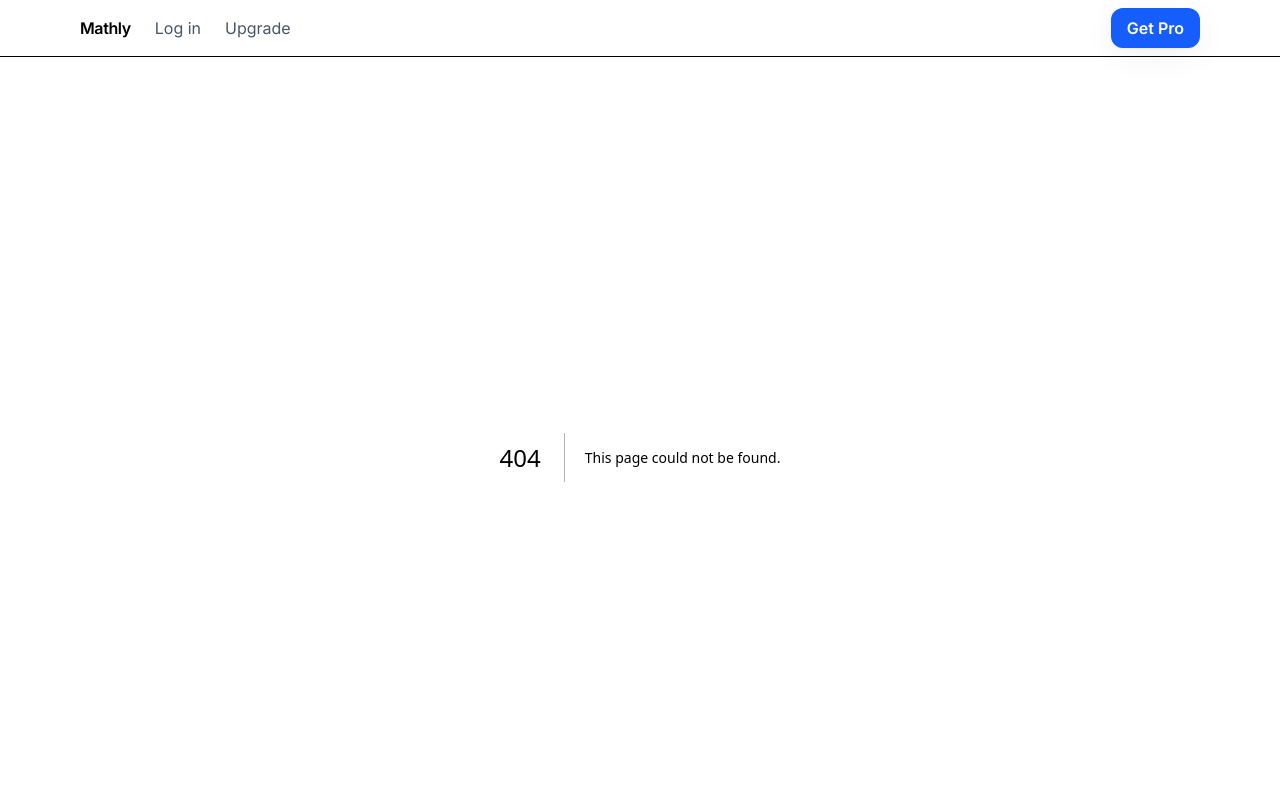
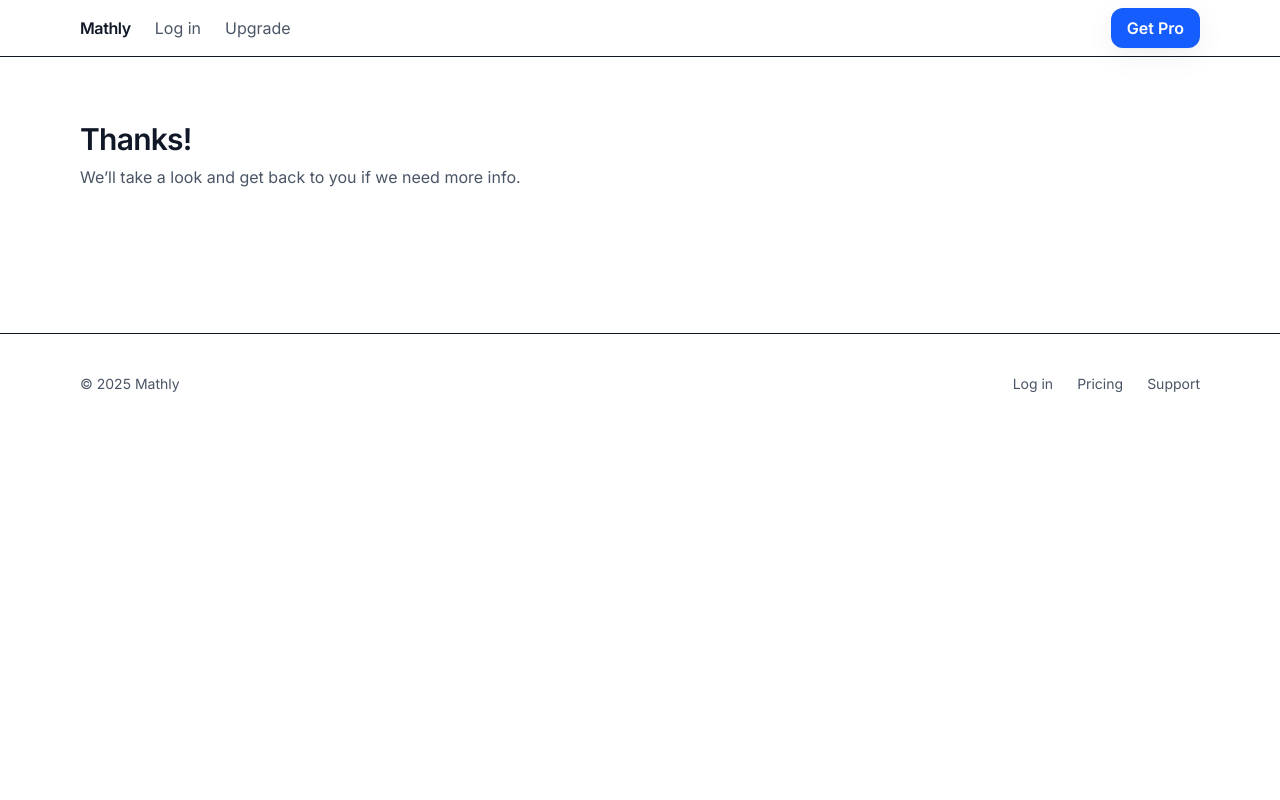
Before and after one commit to R812-coder/mathly-web, a Next.js app: page /support/thanks in a window 1280 px wide. Before the commit this address had no page. Shown: the top 800 px of the page. Built offline with nearby package versions, Linux system fonts and the light colour scheme.

Commit message:
support pages: client component + robust ctx parsing; fix layout head

```diff
--- a/app/layout.js
+++ b/app/layout.js
@@ -14,9 +14,9 @@ export default function RootLayout({ children }) {
   return (
     <html lang="en">
       <head>
-        {/* Perf: Stripe preconnects */}
-        <link rel="preconnect" href="https://checkout.stripe.com" crossOrigin="" />
-        <link rel="preconnect" href="https://js.stripe.com" crossOrigin="" />
+        {/* Optional: tiny perf win for Stripe */}
+        <link rel="preconnect" href="https://checkout.stripe.com" />
+        <link rel="preconnect" href="https://js.stripe.com" />
       </head>
       <body className={`${inter.className} antialiased bg-white text-gray-900`}>
         {/* Top nav */}
@@ -46,9 +46,7 @@ export default function RootLayout({ children }) {
               <div className="flex gap-6">
                 <Link className="hover:text-gray-900" href="/login">Log in</Link>
                 <Link className="hover:text-gray-900" href="/checkout/success">Pricing</Link>
-                <Link className="hover:text-gray-900" href="/support/bug">Report a bug</Link>
-                <Link className="hover:text-gray-900" href="/support/feature">Request a feature</Link>
-                <a className="hover:text-gray-900" href="mailto:support@mathly.app">Support</a>
+                <a className="hover:text-gray-900" href="mailto:support@getmathly.com">Support</a>
               </div>
             </div>
           </div>
--- a/app/support/page.jsx
+++ b/app/support/page.jsx
@@ -1,19 +1,99 @@
-// app/support/page.jsx
-import { redirect, notFound } from "next/navigation";
+"use client";
 
-export const dynamic = "force-dynamic"; // this page depends on searchParams
+import { useMemo, useState } from "react";
+import { useSearchParams } from "next/navigation";
 
-export default function SupportRouter({ searchParams }) {
-  const type = (searchParams?.type || "bug").toString();
+export default function SupportPage() {
+  const sp = useSearchParams();
 
-  // keep other query params (e.g., ctx) on the redirect
-  const sp = new URLSearchParams(searchParams);
-  sp.delete("type");
-  const qs = sp.toString();
-  const suffix = qs ? `?${qs}` : "";
+  const type = (sp.get("type") === "feature" ? "feature" : "bug");
+  const [email, setEmail] = useState("");
 
-  if (type === "bug") redirect(`/support/bug${suffix}`);
-  if (type === "feature") redirect(`/support/feature${suffix}`);
+  const context = useMemo(() => {
+    const raw = sp.get("ctx");
+    if (!raw) return "";
+    try {
+      // ctx might be urlencoded JSON or a plain string
+      const dec = decodeURIComponent(raw);
+      const obj = JSON.parse(dec);
+      return JSON.stringify(obj, null, 2);
+    } catch {
+      try { return decodeURIComponent(raw); } catch { return raw; }
+    }
+  }, [sp]);
 
-  notFound();
+  const [desc, setDesc] = useState("");
+
+  const subject = type === "feature" ? "Feature request" : "Bug report";
+  const mailto = useMemo(() => {
+    const to = "support@getmathly.com";
+    const body = [
+      `Type: ${subject}`,
+      email ? `Email: ${email}` : "",
+      "",
+      desc,
+      context ? "\n\nContext:\n" + context : ""
+    ].filter(Boolean).join("\n");
+    return `mailto:${to}?subject=${encodeURIComponent(subject)}&body=${encodeURIComponent(body)}`;
+  }, [subject, email, desc, context]);
+
+  return (
+    <main className="container-nice py-16 max-w-2xl">
+      <h1 className="text-3xl font-semibold tracking-tight">
+        {subject}
+      </h1>
+      <p className="mt-2 text-gray-600">
+        Tell us what happened and we’ll jump on it.
+      </p>
+
+      <div className="mt-6 space-y-4">
+        <label className="block text-sm font-medium text-gray-700">
+          Your email (optional)
+          <input
+            type="email"
+            value={email}
+            onChange={(e) => setEmail(e.target.value)}
+            placeholder="you@example.com"
+            className="mt-1 w-full rounded-xl border px-4 py-3 outline-none focus-visible:ring-2 focus-visible:ring-blue-600"
+          />
+        </label>
+
+        <label className="block text-sm font-medium text-gray-700">
+          What’s going on?
+          <textarea
+            rows={6}
+            value={desc}
+            onChange={(e) => setDesc(e.target.value)}
+            placeholder={type === "bug" ? "Steps to reproduce, expected vs actual…" : "What would you like Mathly to do?"}
+            className="mt-1 w-full rounded-xl border px-4 py-3 outline-none focus-visible:ring-2 focus-visible:ring-blue-600"
+          />
+        </label>
+
+        {!!context && (
+          <details className="rounded-xl border bg-gray-50/50 p-3">
+            <summary className="cursor-pointer text-sm font-medium">Attached context</summary>
+            <pre className="mt-2 text-xs overflow-auto">{context}</pre>
+          </details>
+        )}
+
+        <div className="flex flex-wrap gap-3">
+          <a
+            href={mailto}
+            className="rounded-xl bg-blue-600 px-6 py-3 font-semibold text-white shadow-soft hover:bg-blue-700"
+          >
+            Send email
+          </a>
+
+          <button
+            onClick={() => navigator.clipboard.writeText(
+              `${subject}\n${email ? `Email: ${email}\n` : ""}\n${desc}\n\n${context ? `Context:\n${context}` : ""}`
+            )}
+            className="rounded-xl border px-6 py-3 font-semibold hover:bg-black/5"
+          >
+            Copy details
+          </button>
+        </div>
+      </div>
+    </main>
+  );
 }
--- /dev/null
+++ b/app/support/thanks/page.jsx
@@ -0,0 +1,8 @@
+export default function Thanks() {
+    return (
+      <main className="container-nice py-16">
+        <h1 className="text-3xl font-semibold tracking-tight">Thanks!</h1>
+        <p className="mt-2 text-gray-600">We’ll take a look and get back to you if we need more info.</p>
+      </main>
+    );
+  }
```
